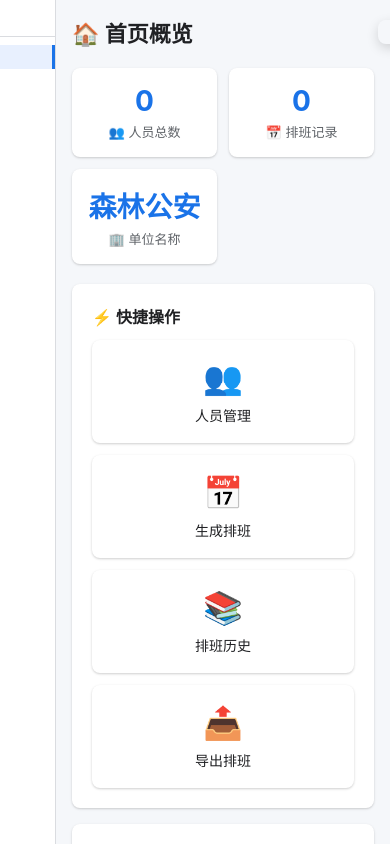
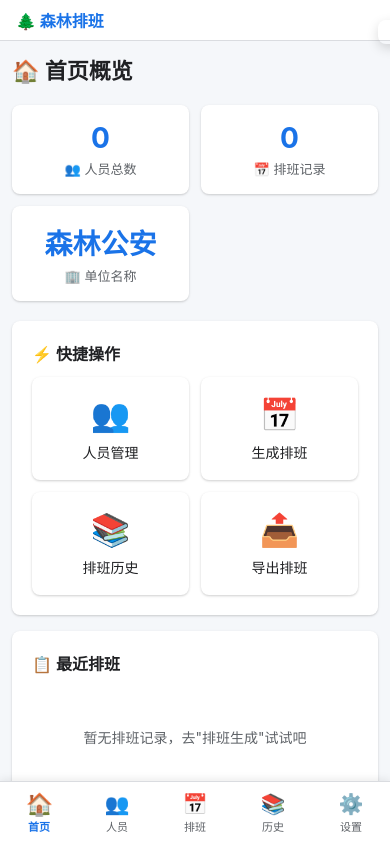
Before and after one commit to juncat555/forest-schedule, a plain HTML site: page index.html in a window 390 px wide. Drawn offline with Linux system fonts and the light colour scheme.

Commit message:
📱 手机适配：侧边栏改底部导航栏，按钮带文字

```diff
--- a/index.html
+++ b/index.html
@@ -89,14 +89,26 @@
 .toast.error{background:var(--danger)}
 .toast.info{background:var(--primary)}
 
+/* Mobile Bottom Nav */
+#bottomNav{display:none}
+
 /* Responsive */
 @media(max-width:768px){
-  #sidebar{width:56px}
-  .sidebar-header h1,.sidebar-header small,.nav-item span{display:none}
-  .nav-item{justify-content:center;padding:12px}
-  .nav-icon{font-size:22px;width:auto}
-  #content{padding:16px}
+  #app{flex-direction:column}
+  #sidebar{width:100%;border-right:none;border-bottom:1px solid var(--border);flex-direction:row;align-items:center;padding:8px 16px;flex-shrink:0}
+  .sidebar-header{padding:0;border-bottom:none;flex-shrink:0}
+  .sidebar-header h1{font-size:16px}
+  .sidebar-header small{display:none}
+  .sidebar-nav{display:none}
+  #content{padding:12px 12px 70px 12px;flex:1;overflow-y:auto}
   .stats-row{grid-template-columns:repeat(2,1fr)}
+
+  /* Bottom Navigation */
+  #bottomNav{display:flex;position:fixed;bottom:0;left:0;right:0;background:var(--card);border-top:1px solid var(--border);z-index:100;padding:4px 0;box-shadow:0 -2px 8px rgba(0,0,0,0.08)}
+  .bottom-item{flex:1;display:flex;flex-direction:column;align-items:center;gap:2px;padding:6px 2px;cursor:pointer;border:none;background:none;color:var(--text-secondary);font-size:11px;transition:all 0.15s;min-height:48px;justify-content:center}
+  .bottom-item .nav-icon{font-size:20px;width:auto}
+  .bottom-item.active{color:var(--primary);font-weight:600}
+  .bottom-item.active .nav-icon{transform:scale(1.1)}
 }
 
 /* Tags */
@@ -151,6 +163,15 @@
       <button class="nav-item" data-page="history"><span class="nav-icon">📚</span><span>排班历史</span></button>
       <button class="nav-item" data-page="settings"><span class="nav-icon">⚙️</span><span>设置</span></button>
     </div>
+  </nav>
+
+  <!-- Bottom Nav (Mobile) -->
+  <nav id="bottomNav">
+    <button class="bottom-item active" data-page="home"><span class="nav-icon">🏠</span><span>首页</span></button>
+    <button class="bottom-item" data-page="personnel"><span class="nav-icon">👥</span><span>人员</span></button>
+    <button class="bottom-item" data-page="schedule"><span class="nav-icon">📅</span><span>排班</span></button>
+    <button class="bottom-item" data-page="history"><span class="nav-icon">📚</span><span>历史</span></button>
+    <button class="bottom-item" data-page="settings"><span class="nav-icon">⚙️</span><span>设置</span></button>
   </nav>
 
   <!-- Main Content -->
@@ -310,15 +331,15 @@
 // ==================== NAVIGATION ====================
 function navigate(page) {
   document.querySelectorAll('.page').forEach(p => p.classList.remove('active'));
-  document.querySelectorAll('.nav-item').forEach(n => n.classList.remove('active'));
+  document.querySelectorAll('.nav-item, .bottom-item').forEach(n => n.classList.remove('active'));
   document.getElementById('page-' + page).classList.add('active');
-  document.querySelector(`.nav-item[data-page="${page}"]`).classList.add('active');
+  document.querySelectorAll(`.nav-item[data-page="${page}"], .bottom-item[data-page="${page}"]`).forEach(n => n.classList.add('active'));
   if (page === 'home') renderHome();
   else if (page === 'personnel') renderPersonnel();
   else if (page === 'history') renderHistory();
 }
 
-document.querySelectorAll('.nav-item').forEach(item => {
+document.querySelectorAll('.nav-item, .bottom-item').forEach(item => {
   item.addEventListener('click', () => navigate(item.dataset.page));
 });
 
```
